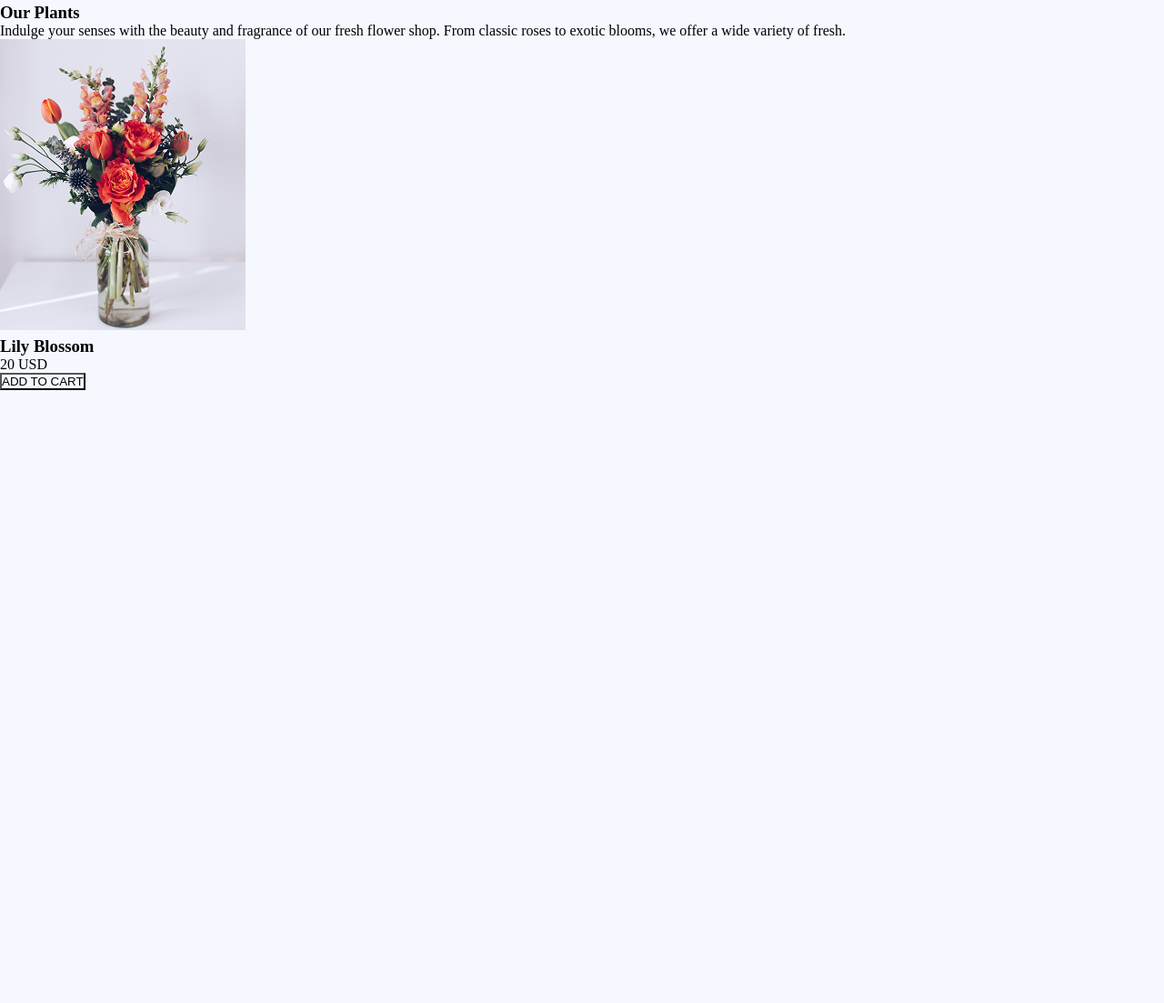
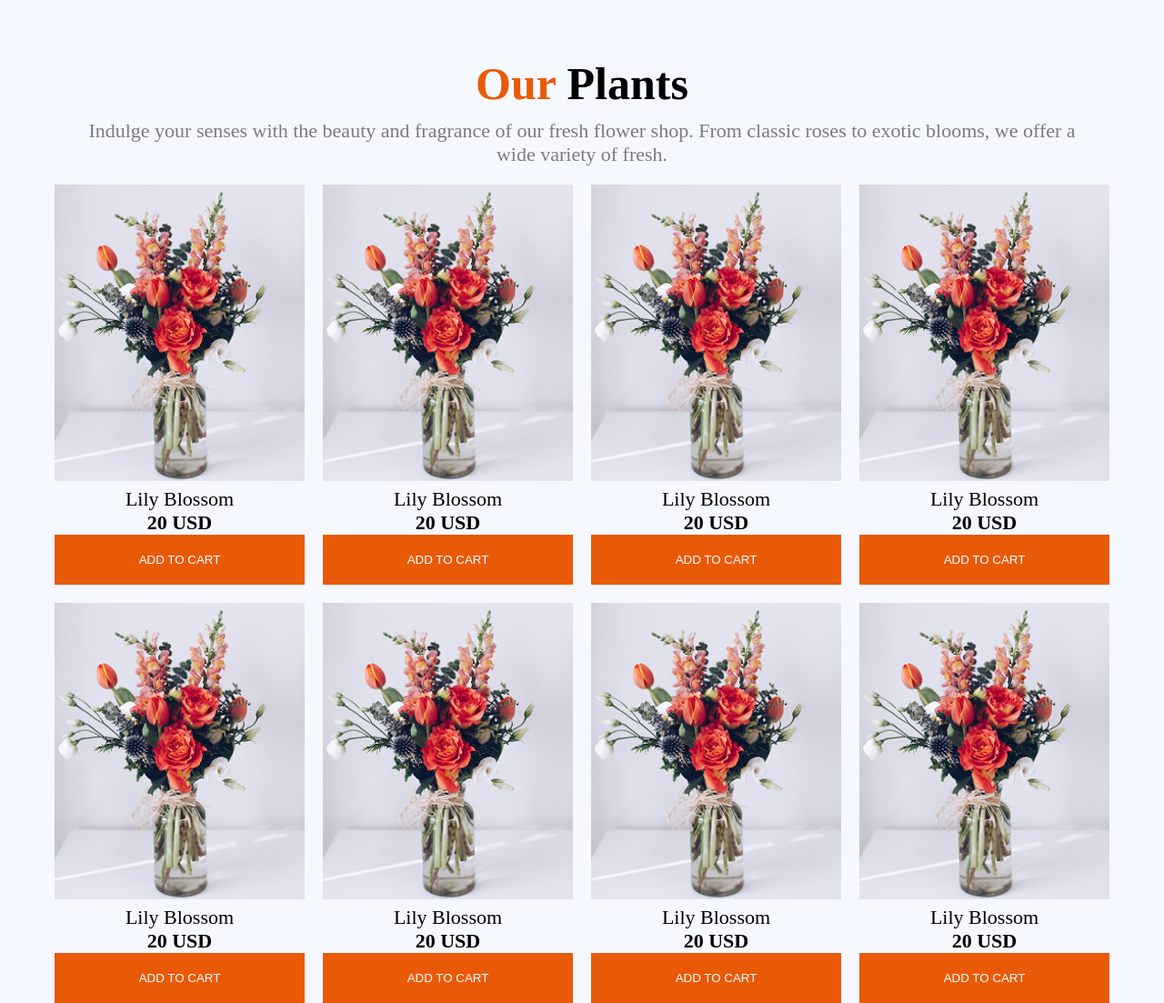
Before and after one commit to Ummahabibahabo/B12A02, a plain HTML site: page index.html in a window 1280 px wide. Shown: the part 493-1596 px from the top of the page at 91% size. Before the commit the page ends 922 px from the top, so only its background shows below. Drawn offline with Linux system fonts and the light colour scheme.

Commit message:
second commit

```diff
--- a/index.html
+++ b/index.html
@@ -37,7 +37,7 @@
       <section class="banner-section">
         <div class="banner-content">
           <h1 class="banner-title">
-            ALWAYS <span class="banner-orange">FRESH FLOWERS</span>
+            ALWAYS <span class="orange">FRESH FLOWERS</span>
           </h1>
           <p class="banner-sub-title">
             Indulge your senses with the beauty and fragrance of our fresh
@@ -52,12 +52,15 @@
     </header>
     <main class="container">
       <section class="product-section">
-        <h3>Our Plants</h3>
-        <p>
-          Indulge your senses with the beauty and fragrance of our fresh flower
-          shop. From classic roses to exotic blooms, we offer a wide variety of
-          fresh.
-        </p>
+        <div class="product-section-content">
+          <h3><span class="orange"> Our</span> Plants</h3>
+          <p>
+            Indulge your senses with the beauty and fragrance of our fresh
+            flower shop. From classic roses to exotic blooms, we offer a wide
+            variety of fresh.
+          </p>
+        </div>
+
         <div class="product-grid">
           <div class="product-crad">
             <img
@@ -65,8 +68,78 @@
               alt=""
               class="product-image"
             />
-            <h3 class="product-title">Lily Blossom</h3>
-            <p class="product-sub-title">20 USD</p>
+            <h4 class="product-title">Lily Blossom</h4>
+            <h4 class="product-sub-title">20 USD</h4>
+            <button class="product-btn">ADD TO CART</button>
+          </div>
+          <div class="product-crad">
+            <img
+              src="./images/sample-flower-image.png"
+              alt=""
+              class="product-image"
+            />
+            <h4 class="product-title">Lily Blossom</h4>
+            <h4 class="product-sub-title">20 USD</h4>
+            <button class="product-btn">ADD TO CART</button>
+          </div>
+          <div class="product-crad">
+            <img
+              src="./images/sample-flower-image.png"
+              alt=""
+              class="product-image"
+            />
+            <h4 class="product-title">Lily Blossom</h4>
+            <h4 class="product-sub-title">20 USD</h4>
+            <button class="product-btn">ADD TO CART</button>
+          </div>
+          <div class="product-crad">
+            <img
+              src="./images/sample-flower-image.png"
+              alt=""
+              class="product-image"
+            />
+            <h4 class="product-title">Lily Blossom</h4>
+            <h4 class="product-sub-title">20 USD</h4>
+            <button class="product-btn">ADD TO CART</button>
+          </div>
+          <div class="product-crad">
+            <img
+              src="./images/sample-flower-image.png"
+              alt=""
+              class="product-image"
+            />
+            <h4 class="product-title">Lily Blossom</h4>
+            <h4 class="product-sub-title">20 USD</h4>
+            <button class="product-btn">ADD TO CART</button>
+          </div>
+          <div class="product-crad">
+            <img
+              src="./images/sample-flower-image.png"
+              alt=""
+              class="product-image"
+            />
+            <h4 class="product-title">Lily Blossom</h4>
+            <h4 class="product-sub-title">20 USD</h4>
+            <button class="product-btn">ADD TO CART</button>
+          </div>
+          <div class="product-crad">
+            <img
+              src="./images/sample-flower-image.png"
+              alt=""
+              class="product-image"
+            />
+            <h4 class="product-title">Lily Blossom</h4>
+            <h4 class="product-sub-title">20 USD</h4>
+            <button class="product-btn">ADD TO CART</button>
+          </div>
+          <div class="product-crad">
+            <img
+              src="./images/sample-flower-image.png"
+              alt=""
+              class="product-image"
+            />
+            <h4 class="product-title">Lily Blossom</h4>
+            <h4 class="product-sub-title">20 USD</h4>
             <button class="product-btn">ADD TO CART</button>
           </div>
         </div>
--- a/style.css
+++ b/style.css
@@ -6,7 +6,8 @@
 }
 .container {
   margin: auto;
-  max-width: 1400px;
+  max-width: 1200px;
+  padding: 0px 20px;
 }
 /* nav-section-style */
 
@@ -55,16 +56,19 @@
   display: flex;
   justify-content: space-between;
   align-items: center;
+  gap: 40px;
 }
 .banner-content {
-  max-width: 50%;
+  max-width: 100%;
+  flex: 1;
+  text-align: left;
 }
 .banner-title {
   font-weight: 700;
   font-size: 65px;
   color: rgb(0, 0, 0);
 }
-.banner-orange {
+.orange {
   color: rgb(233, 90, 8);
 }
 .banner-sub-title {
@@ -73,9 +77,61 @@
   color: rgba(0, 0, 0, 0.5);
   margin-top: 10px;
 }
-/ .banner-image img {
+.banner-image {
+  max-width: 100%;
+  flex: 1;
+  display: flex;
+  justify-content: flex-end;
+}
+.banner-image img {
   max-width: 100%;
   height: auto;
+  display: block;
+}
+/* Product-style-section */
+.product-section {
+  text-align: center;
+  margin-top: 50px;
+}
+.product-section-content {
+  padding: 20px 20px;
+}
+
+.product-section h3 {
+  font-weight: 700;
+  font-size: 50px;
+  color: rgb(0, 0, 0);
+  margin-bottom: 10px;
+}
+.product-section p {
+  font-weight: 400;
+  font-size: 22px;
+  color: rgba(0, 0, 0, 0.5);
+}
+.product-title {
+  font-weight: 500;
+  font-size: 22px;
+  color: black;
+}
+.product-sub-title {
+  font-weight: 700;
+  font-size: 22px;
+  color: black;
+}
+.product-btn {
+  padding: 20px 50px;
+  background-color: rgb(233, 90, 8);
+  color: white;
+  border: none;
+  width: 100%;
+}
+.product-grid {
+  display: grid;
+  grid-template-columns: repeat(4, 1fr);
+  gap: 20px;
+}
+.product-image {
+  width: 100%;
 }
 
 /* ......Responsive....... */
@@ -97,13 +153,16 @@
     max-width: 100%;
     order: -1;
   }
+
   .banner-content {
     max-width: 100%;
-    text-align: left;
     padding: 15px 20px;
   }
   .banner-title {
     font-size: 34px;
-    padding: 30px 16px;
+    padding: 26px 50px;
+  }
+  .product-grid {
+    grid-template-columns: repeat(2, 1fr);
   }
 }
```
